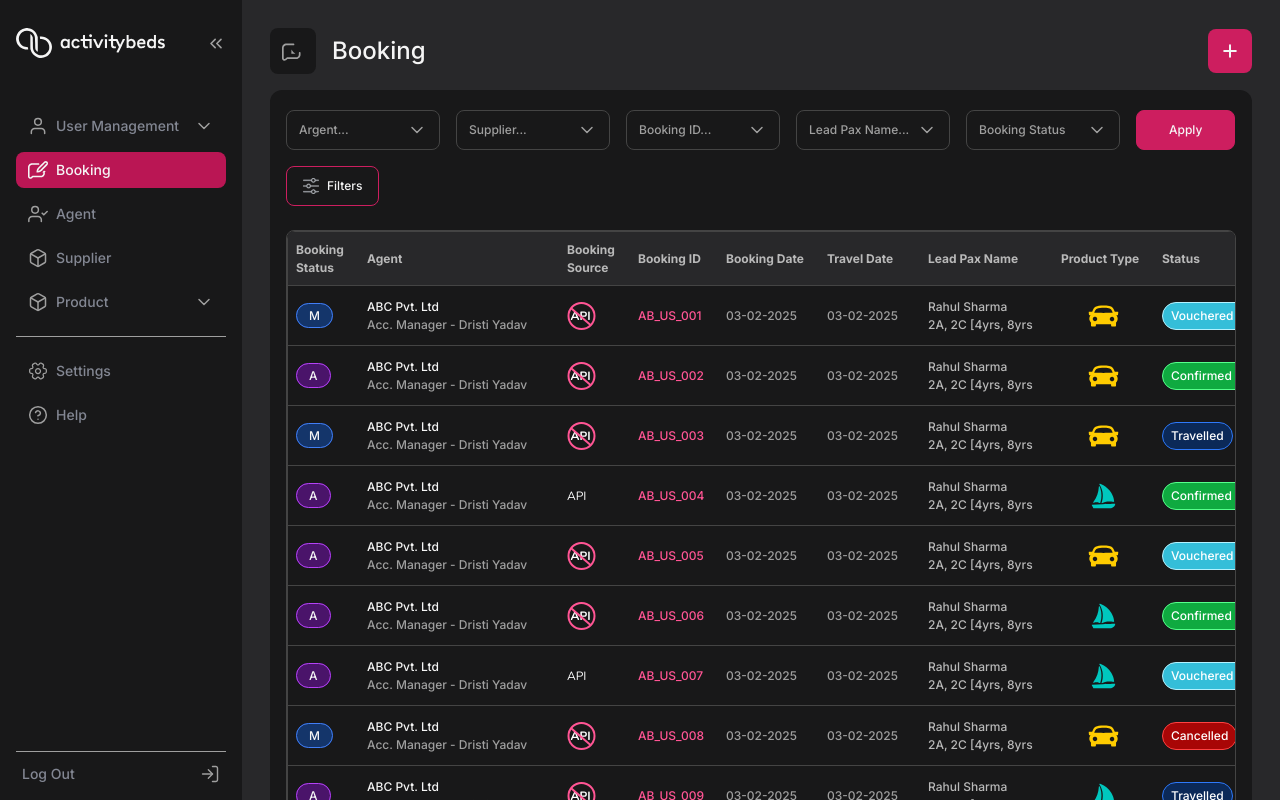
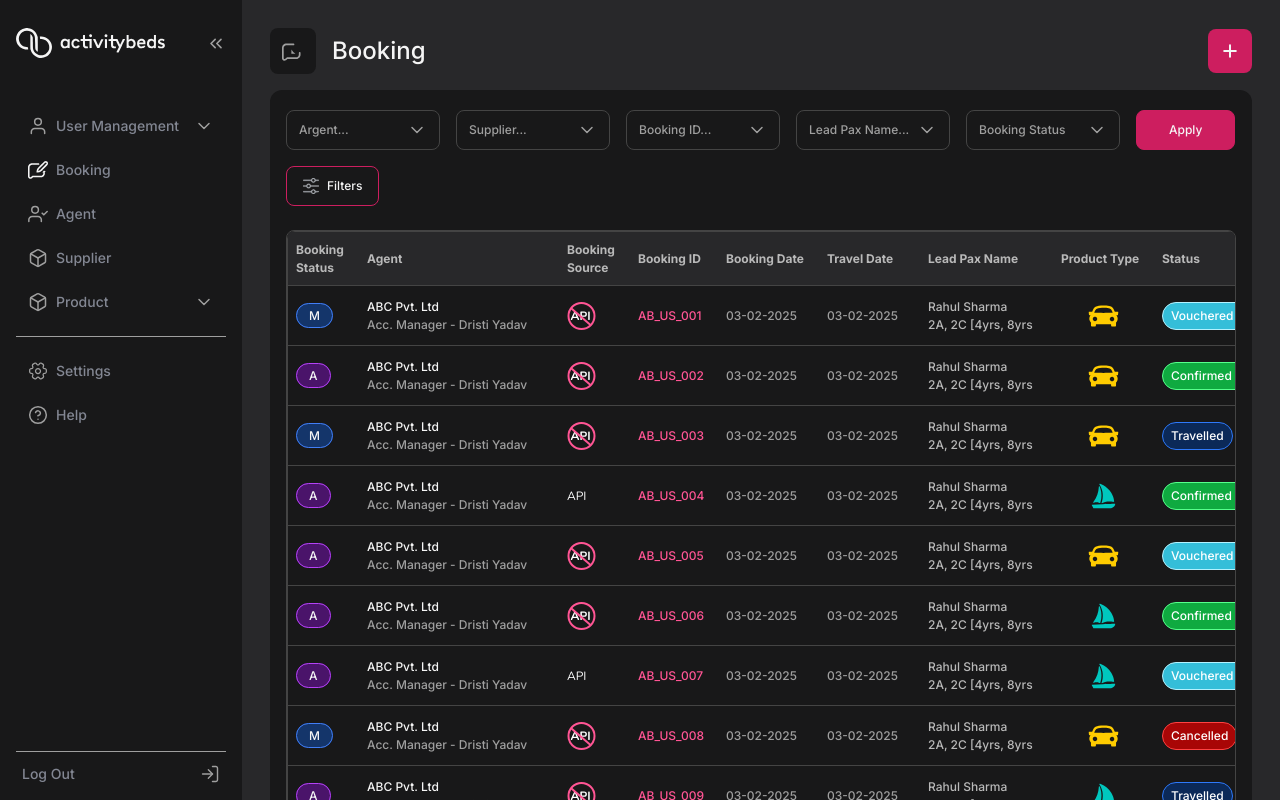
Before and after one commit to abongsjoel/activitybeds, a React (Vite) app: page / in a window 1280 px wide. Built offline with nearby package versions, Linux system fonts and the light colour scheme.

Commit message:
Highlight active tap in navbar

```diff
--- a/src/components/Menu/index.jsx
+++ b/src/components/Menu/index.jsx
@@ -21,7 +21,6 @@ const MAIN_MENU = [
     title: "Booking",
     route: "/booking",
     icon: bookIcon,
-    isActive: true,
   },
   {
     title: "Agent",
--- a/src/components/NavItem/index.jsx
+++ b/src/components/NavItem/index.jsx
@@ -14,8 +14,10 @@ import {
   collapsed,
 } from "./NavItem.module.css";
 
-export default function NavItem({ title, route, icon, dropDown, isActive }) {
-  const { navigate } = useContext(NavigationContext);
+export default function NavItem({ title, route, icon, dropDown }) {
+  const { navigate, currentPath } = useContext(NavigationContext);
+
+  const isActive = route === currentPath;
 
   const isExpanded = useSelector(selectSidebarExpanded);
 
```
